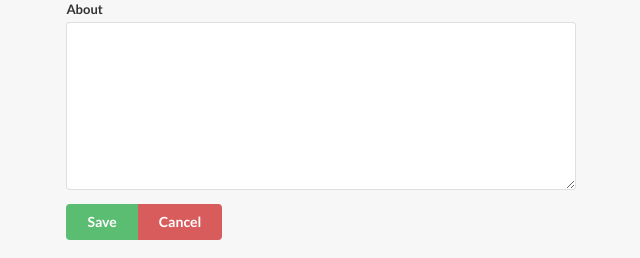
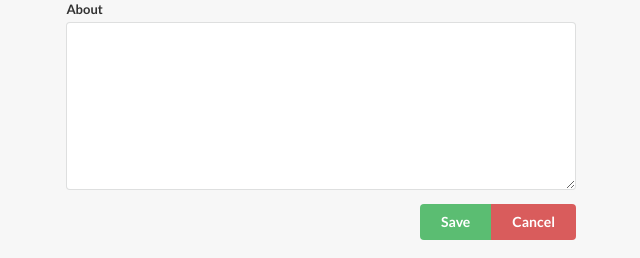
Before and after one commit to people-dev/people, a Flask app: template people/templates/editProfile.html in a window 1280 px wide. Shown: the part 1198-1456 px from the top of the page, without its empty margins (50-690 px from the left). Run offline with Flask 2, Linux system fonts and the light colour scheme; the template is opened without the code that fills it: values that come from a table or form of the project are taken from there, others are empty; tables that the repository leaves empty hold one stand-in row (values such as "Sample post"); form fields are guessed from the names that the template uses; parts of the project's set-up code (start-up, migrations or seed data) failed here and were passed over; some libraries are stand-ins or nearby versions.

Commit message:
Move buttons on editprofile page to the right

```diff
--- a/people/templates/editProfile.html
+++ b/people/templates/editProfile.html
@@ -48,7 +48,7 @@
         <div class="ui field">
             {{ form.about.label }} {{ form.about() }}
         </div>
-        <div class="ui buttons">
+        <div class="ui buttons right floated">
         <input type="submit" class="ui positive button" value="Save">
           <a href="{{url_for('profile', username=current_user.id)}}" class="ui negative button">Cancel</a>
         </div>
```
